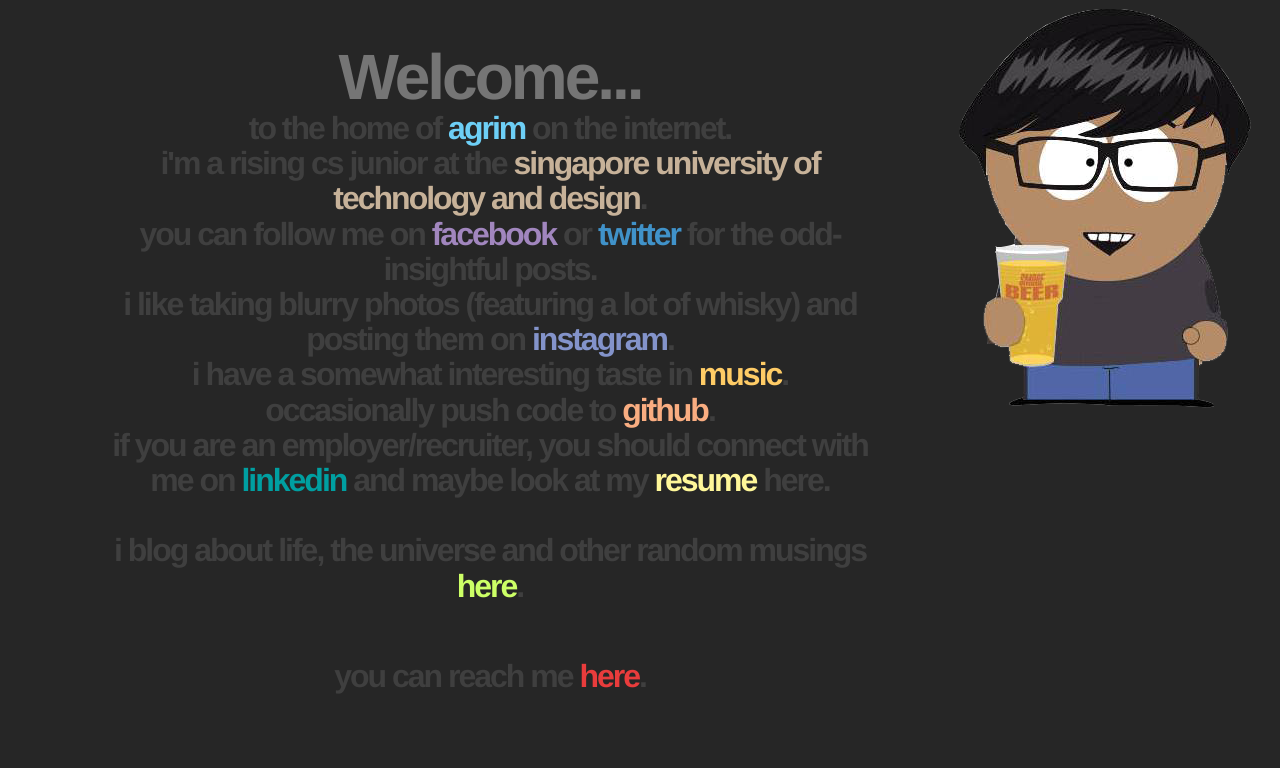
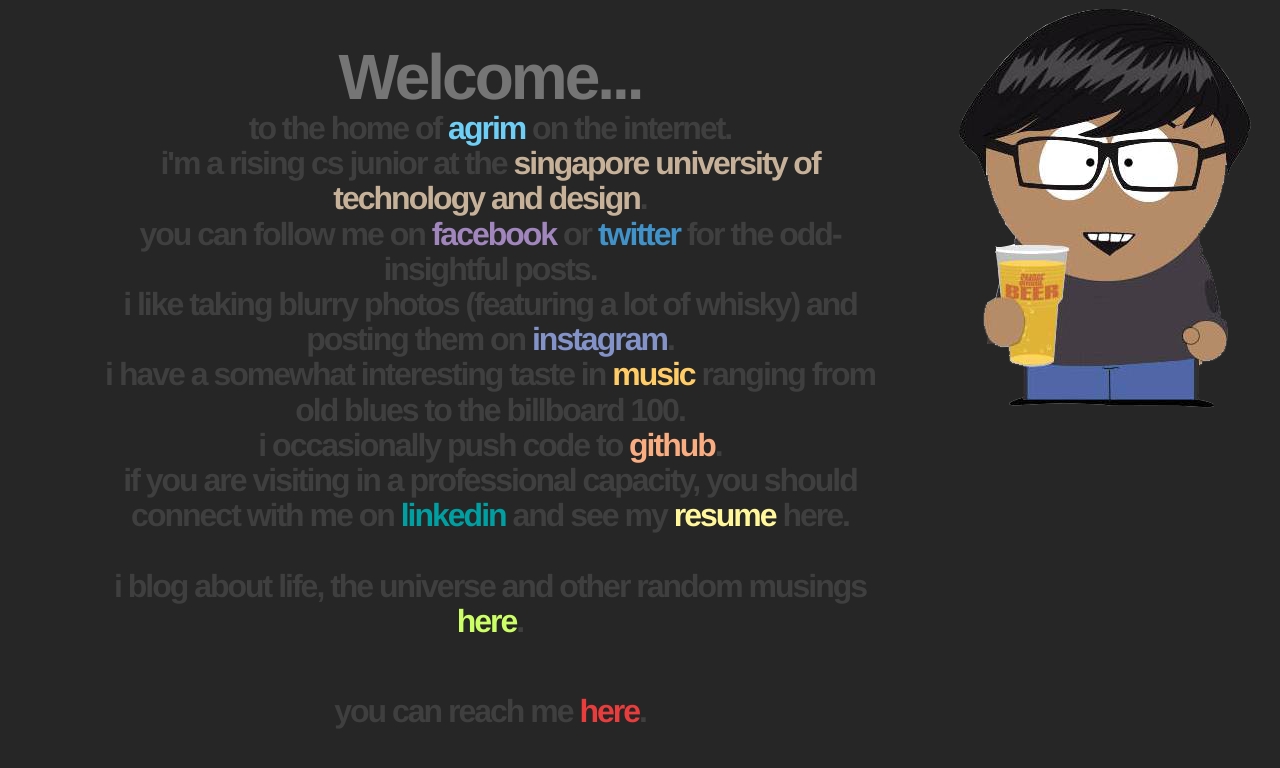
Before and after one commit to agrimsingh/agrim.github.io, a plain HTML site: page index.html in a window 1280 px wide. Drawn offline with Linux system fonts and the light colour scheme.

Commit message:
updates
resume, cursor change on hover, some text

```diff
--- a/css/style.css
+++ b/css/style.css
@@ -217,3 +217,7 @@
 			a#colour_12:visited {
 				color: #ccff66
 			}
+
+#content a:hover {
+	cursor: url(../images/cursor_vulcan.png), auto;
+}
--- a/index.html
+++ b/index.html
@@ -25,11 +25,11 @@
             i'm a rising cs junior at the <a href="http://sutd.edu.sg/" id="colour_8">singapore university of technology and design</a>.<br />
             you can follow me on <a href="http://www.facebook.com/agrimsingh" id="colour_3"  target="_new5">facebook</a> or <a href="http://twitter.com/agrimsingh" id="colour_9" target="_new6">twitter</a> for the odd-insightful posts.<br />
             i like taking blurry photos (featuring a lot of whisky) and posting them on <a href="http://www.instagram.com/agrimsingh/" id="colour_2" target="_new2">instagram</a>.<br />
-            i have a somewhat interesting taste in <a href="https://open.spotify.com/user/1184380248" id="colour_11"  target="_new4">music</a>.<br />
-            occasionally push code to <a href="http://github.com/agrimsingh" id="colour_5"  target="_new7">github</a>.<br />
-            if you are an employer/recruiter, you should connect with me on <a href="http://sg.linkedin.com/in/agrims" id="colour_10">linkedin</a> and maybe look at my <a href="" id="colour_6">resume</a> here.
+            i have a somewhat interesting taste in <a href="https://open.spotify.com/user/1184380248" id="colour_11"  target="_new4">music</a> ranging from old blues to the billboard 100.<br />
+            i occasionally push code to <a href="http://github.com/agrimsingh" id="colour_5"  target="_new7">github</a>.<br />
+            if you are visiting in a professional capacity, you should connect with me on <a href="http://sg.linkedin.com/in/agrims" id="colour_10">linkedin</a> and see my <a href="Resume_Agrim_160315.pdf" id="colour_6">resume</a> here.
             <br /><br />
-            i blog about life, the universe and other random musings <a href="http://fosk.tumblr.com/" id="colour_12" target="_new9">here</a>.
+            i blog about life, the universe and other random musings <a href="" id="colour_12" target="_new9">here</a>.
             </h3>
             <br />
             <br />
```
Also changed, not shown: images/cursor_vulcan.png (added), 1 other file.
